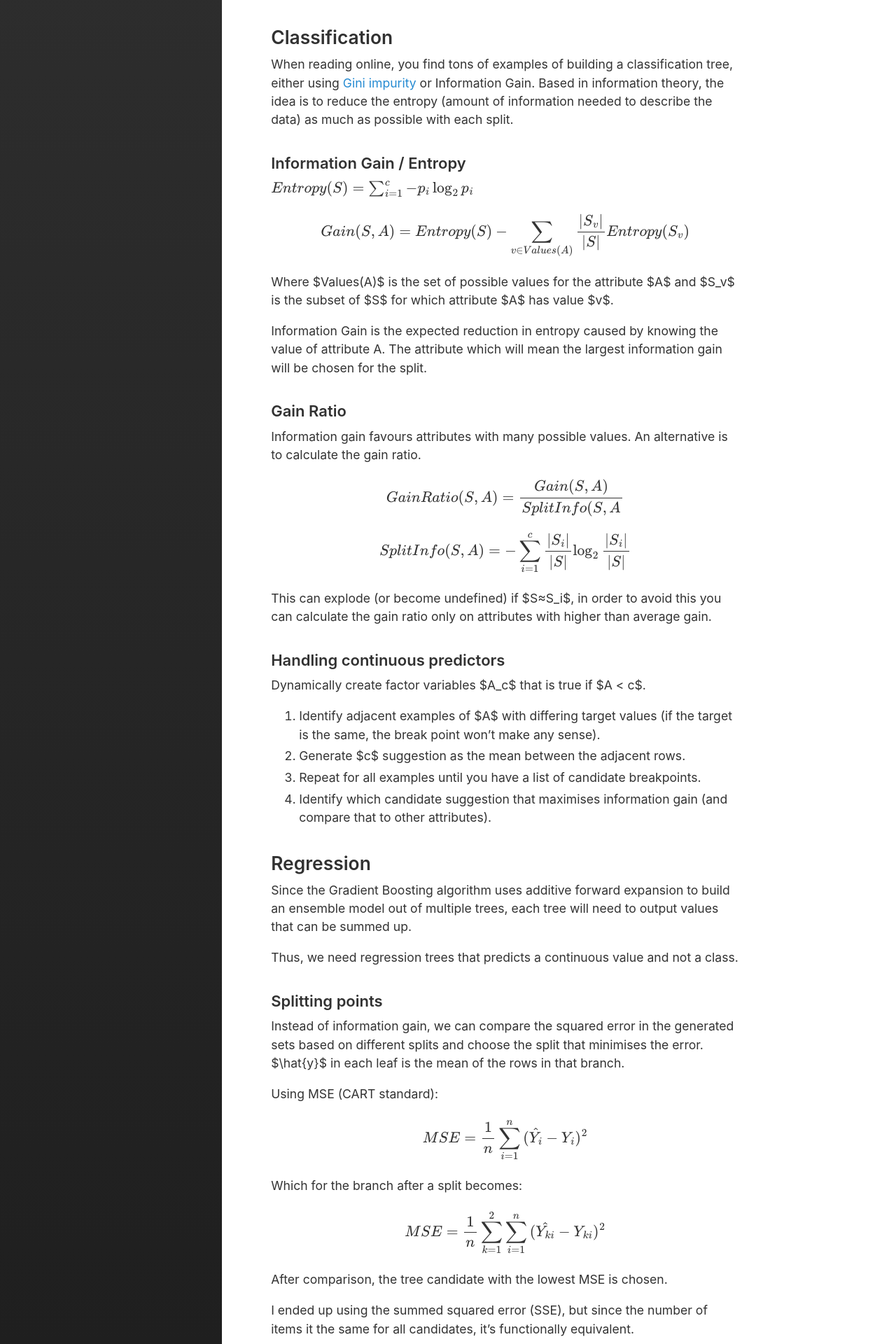
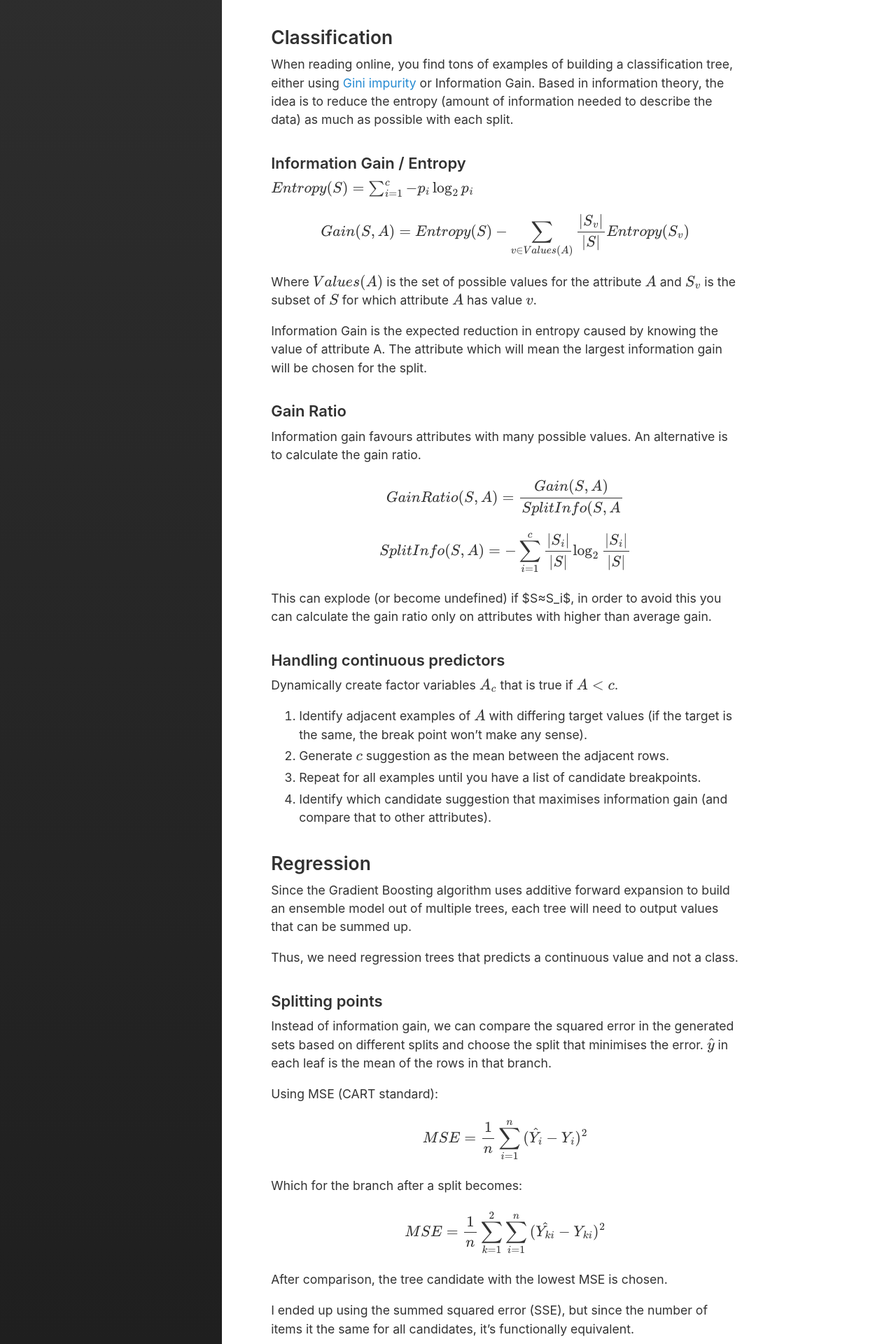
Before and after one commit to FreddieK/FreddieK.github.io, a Jekyll site: the page built from _posts/2018-10-12-decision_trees.md, in a window 1280 px wide. Shown: the part 717-2637 px from the top of the page at 70% size. Built offline with Jekyll 4.4.1, drawn with Linux system fonts in a browser that asks for light colours; formulas are drawn with MathJax 3; comment, search, counter and statistics services are not loaded.

Commit message:
Fixing Latex markup

```diff
--- a/_posts/2018-10-12-decision_trees.md
+++ b/_posts/2018-10-12-decision_trees.md
@@ -29,9 +29,7 @@ $$Entropy(S) = \sum_{i=1}^c{-p_i\log_2{p_i}}$$
 
 $$Gain(S,A) = Entropy(S) - \sum_{v \in Values(A)}{\frac{|S_v|}{|S|}Entropy(S_v)}$$
 
-Where $Values(A)$ is the set of possible values for the
-attribute $A$ and $S_v$ is the subset of $S$ for which attribute
-$A$ has value $v$.
+Where $$Values(A)$$ is the set of possible values for the attribute $$A$$ and $$S_v$$ is the subset of $$S$$ for which attribute $$A$$ has value $$v$$.
 
 Information Gain is the expected reduction in entropy caused by knowing the value of attribute A. The attribute which will mean the largest information gain will be chosen for the split.
 
@@ -45,10 +43,10 @@ $$SplitInfo(S,A) = -\sum_{i=1}^c{\frac{|S_i|}{|S|}\log_2{\frac{|S_i|}{|S|}}}$$
 This can explode (or become undefined) if $S≈S_i$, in order to avoid this you can calculate the gain ratio only on attributes with higher than average gain.
 
 ### Handling continuous predictors
-Dynamically create factor variables $A_c$ that is true if $A < c$.
+Dynamically create factor variables $$A_c$$ that is true if $$A < c$$.
 
-1. Identify adjacent examples of $A$ with differing target values (if the target is the same, the break point won't make any sense).
-2. Generate $c$ suggestion as the mean between the adjacent rows.
+1. Identify adjacent examples of $$A$$ with differing target values (if the target is the same, the break point won't make any sense).
+2. Generate $$c$$ suggestion as the mean between the adjacent rows.
 3. Repeat for all examples until you have a list of candidate breakpoints.
 4. Identify which candidate suggestion that maximises information gain (and compare that to other attributes).
 
@@ -58,7 +56,7 @@ Since the Gradient Boosting algorithm uses additive forward expansion to build a
 Thus, we need regression trees that predicts a continuous value and not a class.
 
 ### Splitting points
-Instead of information gain, we can compare the squared error in the generated sets based on different splits and choose the split that minimises the error. $\hat{y}$ in each leaf is the mean of the rows in that branch.
+Instead of information gain, we can compare the squared error in the generated sets based on different splits and choose the split that minimises the error. $$\hat{y}$$ in each leaf is the mean of the rows in that branch.
 
 Using MSE (CART standard):
 
```
